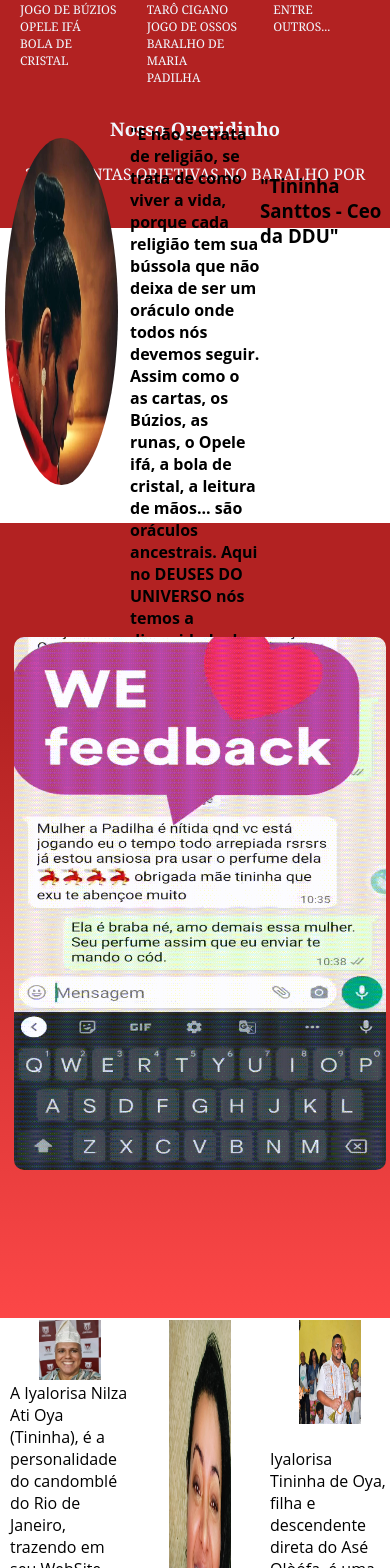
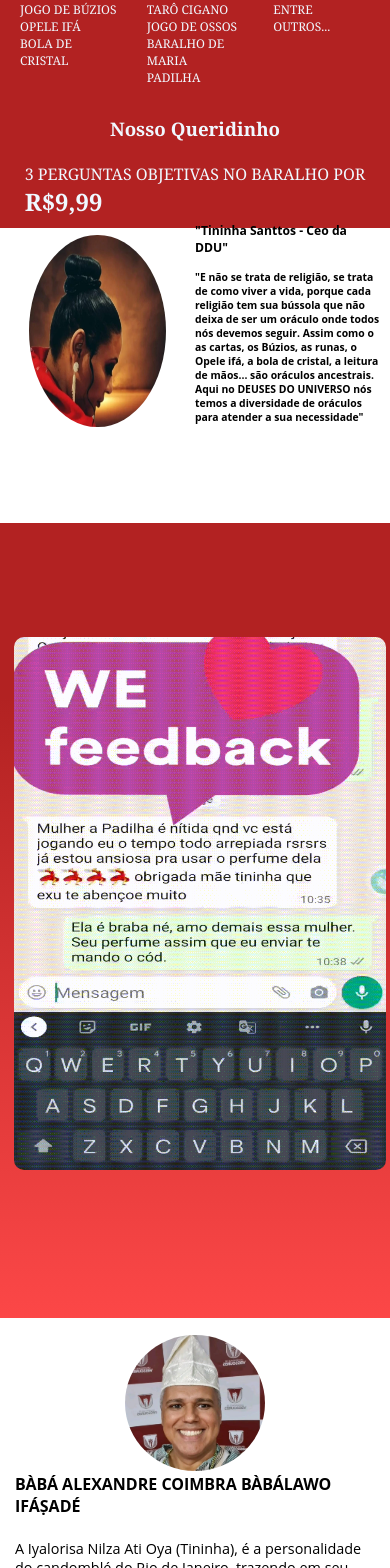
Before and after one commit to devpeixoto/Deusesdouniverso, a React (Vite) app: page / in a window 390 px wide. Shown: the part 359-1927 px from the top of the page. Built offline with nearby package versions, Linux system fonts and the light colour scheme.

Commit message:
finalizado demo

```diff
--- a/src/Pages/comment/comment.jsx
+++ b/src/Pages/comment/comment.jsx
@@ -1,8 +1,8 @@
 import React from "react";
 import './style.css'
 
-import img001 from '../../../public/img/tininha03.jpeg'
-import img002 from '../../../public/img/babaAlexandre.jpeg'
+import img001 from '../../../public/img/babaAlexandre.jpeg'
+import img002 from '../../../public/img/tininha03.jpeg'
 import img003 from '../../../public/img/Thiago.jpeg'
 
 
@@ -10,21 +10,33 @@ const Comment = () => {
     return (
         <div className="first">
             <div className="second">
-                <img src={img002} className="content"/>
+                <img src={img001} />
+                <h4>BÀBÁ ALEXANDRE COIMBRA BÀBÁLAWO IFÁṢADÉ</h4>
+                <br/>
+                <span className="textComent">
                     A Iyalorisa Nilza Ati Oya (Tininha), é a personalidade do candomblé do Rio de Janeiro, trazendo em seu WebSite
                     conteúdos relevantes sobre religiões de matriz africana, além de pautas didáticas e culturais. Inteligente,
                     irreverente e exagerada (as vezes), sentimental, empoderada, militante, humana..., Mulher Ìyá Tininha é um
                     show a parte! Entre e logo seja atendido(a) pela melhor equipe de oraculistas selecionados por ela.
+                </span>
             </div>
+
             <div className="second">
-                <img src={img001} className="content"/>
+                <img src={img002} />
                 <br />
-                Iyalorisa Tininha Ati Oya
+                <h4>Iyalorisa Tininha Ati Oya</h4>
             </div>
+
             <div className="second" >
-                <img src={img003} className="content"/>
+                <img src={img003} />
+                <h4>Babaloorisa Thiago Scoffano de Osossi</h4>
                 <br />
-                Iyalorisa Tininha de Oya, filha e descendente direta do Asé Olòófa, é uma pessoa de uma personalidade forte e de uma doutrina espiritual magnífica. Um ser humano de um coração dócil e puro. Hj criando seu Website vcs poderão ver e acompanhar toda sua trajetória e história dentro e fora do candomblé. Boa Sorte minha filha e voe bem alto, faça o seu melhor pois eu sei da sua grande capacidade
+                <span className="textComent">
+                    Iyalorisa Tininha de Oya, filha e descendente direta do Asé Olòófa, é uma pessoa de uma personalidade
+                    forte e de uma doutrina espiritual magnífica. Um ser humano de um coração dócil e puro.
+                    Hj criando seu Website vcs poderão ver e acompanhar toda sua trajetória e história dentro e fora do
+                    candomblé. Boa Sorte minha filha e voe bem alto, faça o seu melhor pois eu sei da sua grande capacidade
+                </span>
             </div>
         </div>
     )
--- a/src/Pages/comment/style.css
+++ b/src/Pages/comment/style.css
@@ -3,7 +3,17 @@
     grid-template-columns: 1fr 1fr 1fr;
     height: 75vh;
     width: 100%;
-    /* background-color: aqua; */
+
+    @media(max-width: 632px){
+        display: flex;
+        flex-direction: column;
+        height: 100%
+    }
+    @media(max-width: 481px){
+        display: flex;
+        flex-direction: column;
+        height: 100%
+    }
 }
 .second{
     display: flex;
@@ -11,12 +21,35 @@
     align-items: center;
     flex-direction: column;
     padding-left: 10px;
+    padding: 15px;
 }
-.content{
+.second img{
     display: flex;
     justify-content: space-around;
     align-items: center;
     width: 55%;
     height: 50%;
     padding: 2px;
+    border-radius: 50%;
+    @media(max-width: 925px){
+        width: 50%;
+        height: 40%;
+    }
+    @media(max-width: 769px){
+        width: 60%;
+        height: 35%;
+    }
+    @media(max-width: 632px){
+        width: 40%;
+        height: 30%;
+    }
 }
+
+.textComent{
+    @media(max-width: 869px){
+        font-size: 80%;
+    }
+    @media(max-width: 481px){
+        font-size: 90%;
+    }
+}
--- a/src/Pages/description/description.jsx
+++ b/src/Pages/description/description.jsx
@@ -10,14 +10,13 @@ const Description = () => {
                 <img src={imge1} />
             </div>
             <div className="text">
+                <h3>"Tininha Santtos - Ceo da DDU"</h3>
+                <br />
                 <h4>"E não se trata de religião, se trata de como viver a vida, porque cada religião tem sua bússola que
                 não deixa de ser um oráculo onde todos nós devemos seguir. Assim como o as cartas, os Búzios, as runas,
                 o Opele ifá, a bola de cristal, a leitura de mãos... são oráculos ancestrais.
-                Aqui no DEUSES DO UNIVERSO nós temos a diversidade de oráculos para atender a sua necessidade" .. Tininha Santtos
+                Aqui no DEUSES DO UNIVERSO nós temos a diversidade de oráculos para atender a sua necessidade"
                 </h4>
-            </div>
-            <div className="ceo" >
-                <h3>"Tininha Santtos - Ceo da DDU"</h3>
             </div>
         </div>
     )
--- a/src/Pages/description/style.css
+++ b/src/Pages/description/style.css
@@ -1,27 +1,53 @@
 .desc{
+    display: grid;
+    grid-template-columns: 1fr 1fr;
     width: 100%;
     height: 400px;
-    /* background-color: black; */
-    display: grid;
-    grid-template-columns: 1fr 1fr 1fr;
 }
+
 .desc2{
     display: flex;
-    /* justify-content: center; */
+    justify-content: center;
+    align-items: center;
     padding-top: 15px;
-    padding-left: 5px;
-    height: 400px;
+    width: 100%;
 }
 .desc2 img{
-    height: 90%;
-    width: 90%;
-    /* border-radius: 15px; */
+    height: 80%;
+    width: 50%;
     border-radius: 50%;
+
+    @media (max-width: 800px){
+        height:70%;
+        width: 70%;
+    }
+    @media (max-width: 626px){
+        height: 60%;
+        width: 80%;
+    }
+    @media(max-width: 480px){
+        height: 50%;
+        width: 70%;
+    }
 }
 .text{
     display: flex;
+    flex-direction: column;
     align-items: center;
+    justify-content: center;
+    width: 95%;
+    @media(max-width: 626px){
+        font-size: 80%;
+        height: 100%;
+    }
+    @media(max-width: 476px){
+        font-size: 70%;
+    }
+    @media(max-width: 418px){
+        font-size: 65%;
+    }
 }
-.ceo{
-    padding-top: 50px;
+.text h3{
+    display: flex;
+    flex-wrap: nowrap;
 }
--- a/src/components/Footer/index.jsx
+++ b/src/components/Footer/index.jsx
@@ -1,16 +1,20 @@
 import React from "react"
 import "./style.css"
-// import { FallInstagram, FaFacebook } from 'react-icons/fa'
+import { FaInstagram, FaFacebook } from 'react-icons/fa'
 
 function Footer () {
     return (
         <footer>
             <div className="containerFooter">
                 <span className="gridone">
-                    <a href="https://www.facebook.com/deusesdouniverso/" target="_blank">Facebook</a>
+                    <a href="https://www.facebook.com/deusesdouniverso/" target="_blank">Facebook
+                    <FaFacebook size={35} />
+                    </a>
                 </span>
                 <span className="gridtwo">
-                    <a href="https://instagram.com/deusesdouniversonr?igshid=MzNlNGNkZWQ4Mg==" target="_blank">Instagram</a>
+                    <a href="https://instagram.com/deusesdouniversonr?igshid=MzNlNGNkZWQ4Mg==" target="_blank">Instagram
+                    <FaInstagram size={35}/>
+                    </a>
                 </span>
             </div>
             <div>
--- a/src/components/Footer/style.css
+++ b/src/components/Footer/style.css
@@ -11,14 +11,23 @@
 .introduce{
     display: flex;
     justify-content: center;
-
+    @media(max-width: 424px){
+        font-size: 80%;
+    }
 }
 .gridone a{
+    display: flex;
+    justify-content: center;
+    align-items: center;
     color: white;
 }
 .gridtwo{
     padding: 20px;
 }
 .gridtwo a{
+    display: flex;
+    justify-content: center;
+    align-items: center;
+    padding: 10px;
     color: white;
 }
```
